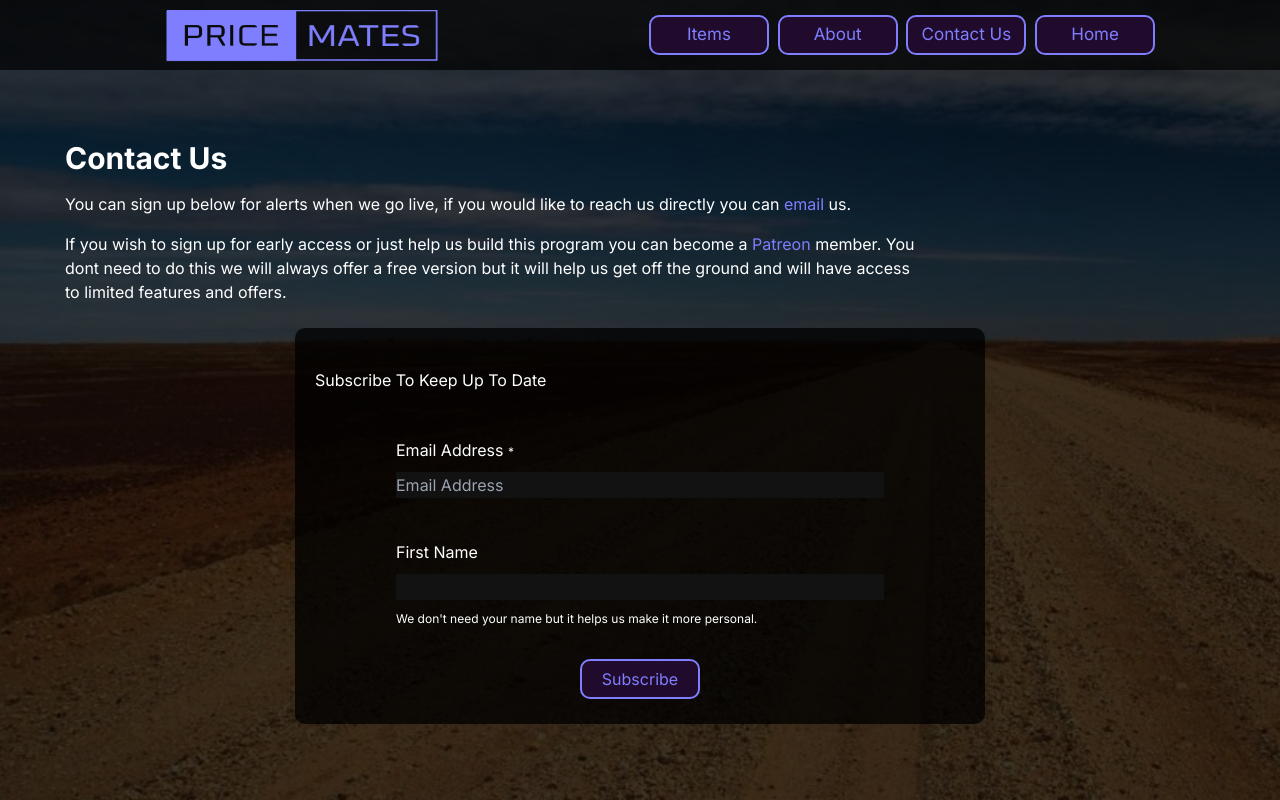
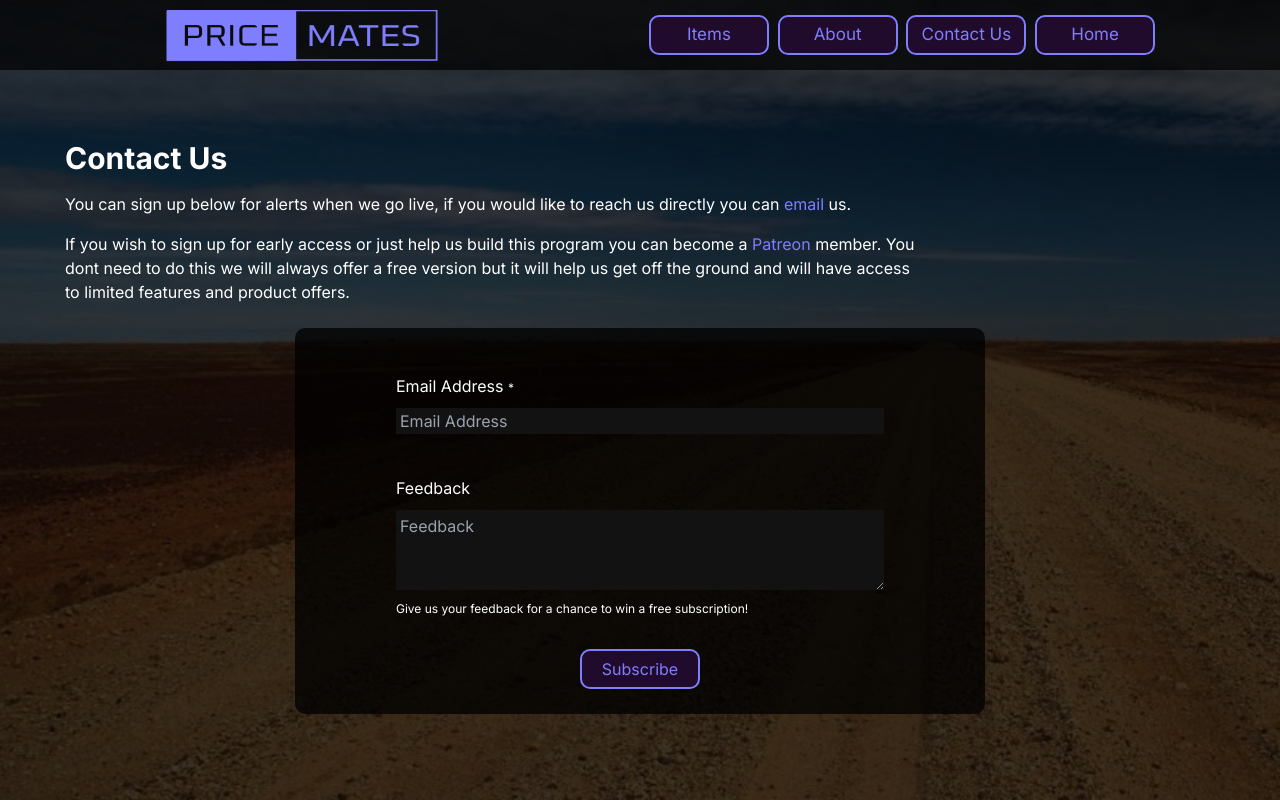
Before and after one commit to oldbettie/price-tracker-web, a Next.js app: page /contact-us in a window 1280 px wide. Built offline with nearby package versions, Linux system fonts and the light colour scheme; no server answers.

Commit message:
update email form away fro chipmonk

```diff
--- a/src/Components/Forms/MailChimpForm.tsx
+++ /dev/null
@@ -1,78 +0,0 @@
-"use client"
-
-import { useState } from "react"
-import { toQueryString } from "@/helpers/toQueryString"
-import { Button } from "@/Components/Button/Button"
-import styles from "@/Components/Forms/Form.module.css"
-
-export const MailchimpForm = () => {
-    const [email, setEmail] = useState("")
-    const [name, setName] = useState("")
-    const [success, setSuccess] = useState(false)
-    const getAjaxUrl = (url: any) => url.replace("/post?", "/post-json?")
-
-    async function submitForm(e: any) {
-        e.preventDefault()
-        const data = {
-            EMAIL: email,
-            FNAME: name,
-        }
-
-        const params = toQueryString(data)
-        const url = `${getAjaxUrl(process.env.NEXT_PUBLIC_EMAIL_URL)}&${params}`
-
-        try {
-            // @ts-ignore
-            const req = await fetch(url, {
-                mode: "no-cors",
-            })
-
-            setSuccess(true)
-            const result = await req.json()
-            console.log(result)
-        } catch (error) {
-            console.log(`${error} you have subscribed but there is an error with the formatting`)
-        }
-    }
-
-    return (
-        <div className={styles.formContainer}>
-            <form onSubmit={submitForm}>
-                <h2 className={styles.formHeader}>Subscribe To Keep Up To Date</h2>
-                <div className={styles.inputContent}>
-                    <label htmlFor="mce-EMAIL">
-                        Email Address <span className="asterisk">*</span>
-                    </label>
-                    <input
-                        placeholder="Email Address"
-                        type="email"
-                        value={email}
-                        onChange={(e) => setEmail(e.target.value)}
-                        required
-                    />
-                </div>
-                <div className={styles.inputContent}>
-                    <label htmlFor="mce-FNAME">First Name</label>
-                    <input type="text" value={name} onChange={(e) => setName(e.target.value)} />
-                    <span id="mce-FNAME-HELPERTEXT" className="helper_text">
-                        We don't need your name but it helps us make it more personal.
-                    </span>
-                </div>
-
-                {/*real people should not fill this in and expect good things - do not remove this or risk form bot signups*/}
-                <div style={{ position: "absolute", left: "-5000px" }} aria-hidden="true">
-                    <input
-                        onChange={() => {
-                            new Error("You are a bot")
-                        }}
-                        type="text"
-                        tabIndex={-1}
-                        value=""
-                    />
-                </div>
-                {success && <h3 className={styles.thanks}>Thank-you we will email you when we have updates!</h3>}
-                <Button content={"Subscribe"} />
-            </form>
-        </div>
-    )
-}
--- /dev/null
+++ b/src/Components/Forms/SimpleEmailForm.tsx
@@ -0,0 +1,88 @@
+"use client"
+
+import { useState } from "react"
+import { Button } from "@/Components/Button/Button"
+import styles from "@/Components/Forms/Form.module.css"
+import { UserConfig } from "@/lib/config/UserConfig"
+import axios from "axios"
+import { analyticsEvent } from "@/lib/ga/helpers"
+
+enum SuccessStates {
+    inactive = "",
+    success = `Thank-you we will email you when we have updates, or it's time to go live!`,
+    failed = `Sorry we could not process that request, maybe we already have you on file`,
+    exists = `Looks like that user already exists!`
+}
+
+export const SimpleEmailForm = () => {
+    const [feedback, setFeedback] = useState("")
+    const [email, setEmail] = useState("")
+    const [successState, setSuccessState] = useState<SuccessStates>(SuccessStates.inactive)
+
+    async function submitForm(e: any) {
+        e.preventDefault()
+        const data = {
+            email: email,
+            data: feedback,
+        }
+        await addEmail(data)
+    }
+
+    async function addEmail(data: { email: string, data: string }) {
+        const url = UserConfig.SUPABASE_URL
+        const headers = {
+            "Content-Type": "application/json",
+            "Authorization": UserConfig.SUPABASE_KEY,
+        }
+        try {
+            await axios.post(`${url}/functions/v1/saveEmailClient`, { userEmail: data.email, userData: data.data }, { headers })
+            return setSuccessState(SuccessStates.success)
+        } catch (e: any) {
+            console.log(e)
+            if (e.response.status === 409) setSuccessState(SuccessStates.exists) // 409 = conflict
+            if (e.response.status === 500) setSuccessState(SuccessStates.failed)
+            return
+        }
+    }
+
+    return (
+        <div className={styles.formContainer}>
+            <form onSubmit={submitForm}>
+                <div className={styles.inputContent}>
+                    <label>
+                        Email Address <span className="asterisk">*</span>
+                    </label>
+                    <input
+                        placeholder="Email Address"
+                        type="email"
+                        value={email}
+                        onChange={(e) => setEmail(e.target.value)}
+                        required
+                        className="p-1"
+                    />
+                </div>
+                <div className={styles.inputContent}>
+                    <label>Feedback</label>
+                    <textarea value={feedback} onChange={(e) => setFeedback(e.target.value)} placeholder="Feedback" className="p-1 h-20" />
+                    <span className="helper_text">
+                        Give us your feedback for a chance to win a free subscription!
+                    </span>
+                </div>
+
+                {/*real people should not fill this in and expect good things - do not remove this or risk form bot signups*/}
+                <div style={{ position: "absolute", left: "-5000px" }} aria-hidden="true">
+                    <input
+                        onChange={() => {
+                            new Error("You are a bot")
+                        }}
+                        type="text"
+                        tabIndex={-1}
+                        value=""
+                    />
+                </div>
+                <h3 className="m-auto w-max">{successState}</h3>
+                <Button content={"Subscribe"} />
+            </form>
+        </div>
+    )
+}
--- a/src/app/contact-us/page.tsx
+++ b/src/app/contact-us/page.tsx
@@ -1,6 +1,7 @@
 import React from "react"
 import { PageContent } from "@/Components/page/PageContent"
-import { MailchimpForm } from "@/Components/Forms/MailChimpForm"
+import { SimpleEmailForm } from "@/Components/Forms/SimpleEmailForm"
+import { pageview } from "@/lib/ga/helpers"
 
 export const metadata = {
     title: "Contact Us - Price Mates",
@@ -20,11 +21,11 @@ export default function About(): JSX.Element {
                     If you wish to sign up for early access or just help us build this program you can become a{" "}
                     <a href="https://www.patreon.com/PriceMates"> Patreon</a> member. You dont need to do this we will
                     always offer a free version but it will help us get off the ground and will have access to limited
-                    features and offers.
+                    features and product offers.
                 </p>
             </div>
             <br />
-            <MailchimpForm />
+            <SimpleEmailForm />
         </PageContent>
     )
 }
```
